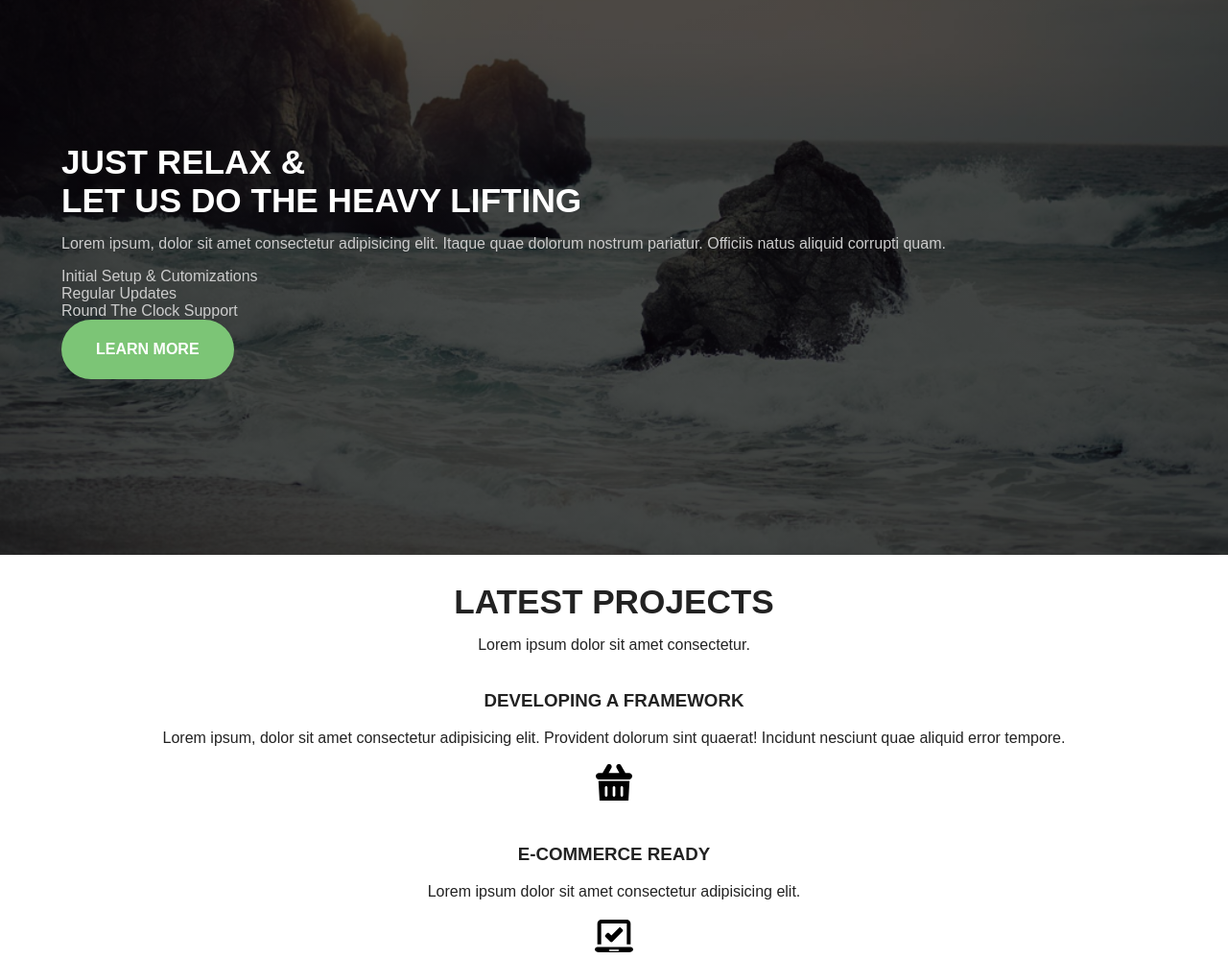
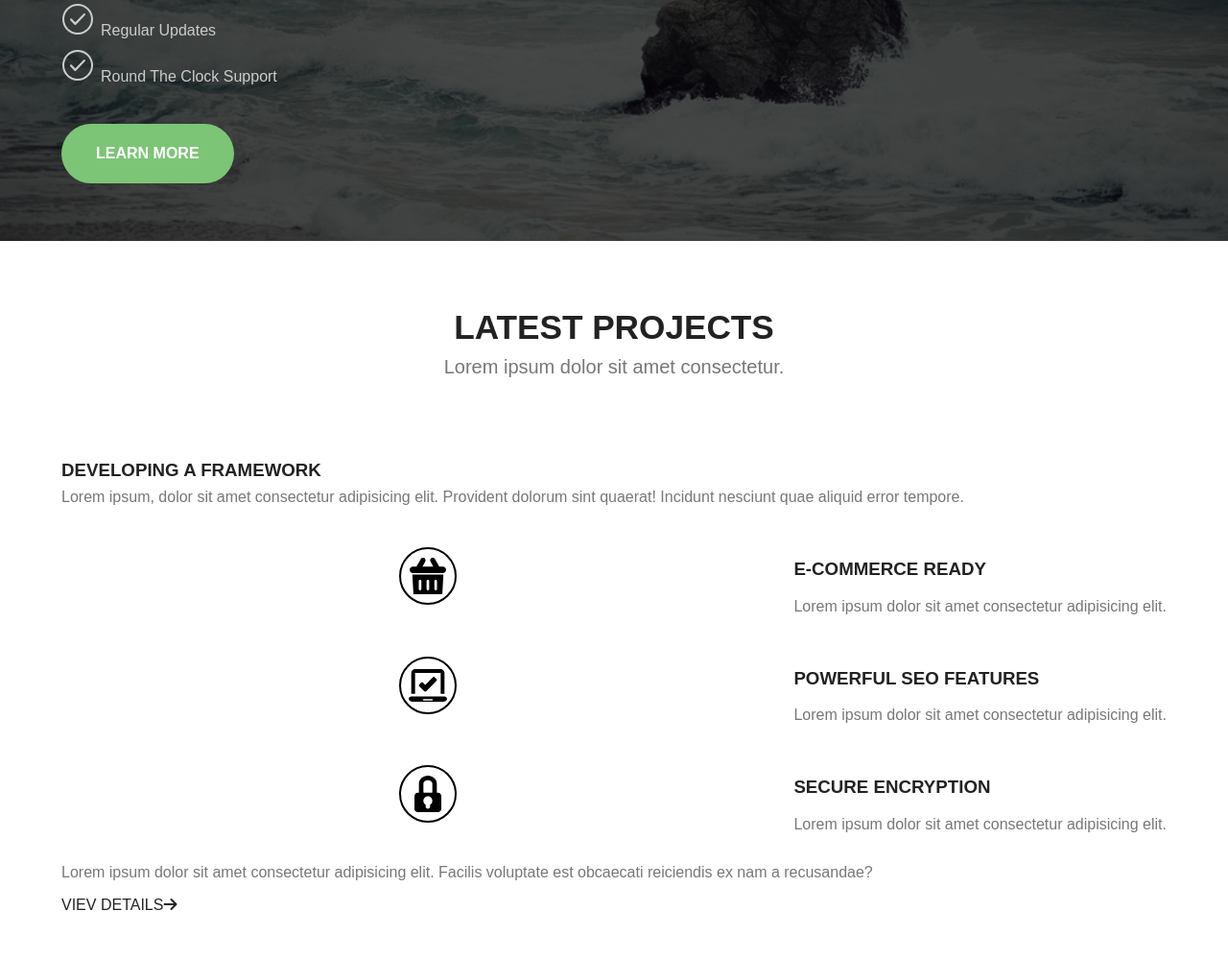
Before and after one commit to Whiskaso/Weekly_Webdev_Challenge3, a plain HTML site: page index.html in a window 1280 px wide. Shown: the part 1463-2462 px from the top of the page at 96% size. Drawn offline with Linux system fonts and the light colour scheme.

Commit message:
add styling up to portfolio section

```diff
--- a/css/style.css
+++ b/css/style.css
@@ -107,11 +107,9 @@ header {
     background-size: cover;
     color: #fff;
 
-    display: flex;
-    align-items: center;
-
-    height: 70vh;
     margin-top: 20px;
+    padding-top: 40px;
+    padding-bottom: 60px;
 }
 
 .home p {
@@ -123,6 +121,7 @@ header {
 
 .about {
     padding-top: 40px;
+    padding-bottom: 60px;
 }
 
 .about span {
@@ -131,6 +130,7 @@ header {
 
 .services-description {
     font-size: 18px;
+    margin-top: 0px;
 }
 
 .services-item {
@@ -150,12 +150,77 @@ header {
     background-size: cover;
 
     color: #fff;
+    text-align: left;
+
+    padding-top: 40px;
+    padding-bottom: 60px;
+}
+
+.about-relax p {
+    padding-top: 20px;
+}
+
+.about-relax ul {
+    list-style-position: inside;
+    list-style-image: url(../img/list-icon.svg);
+
+    margin-top: 20px;
+    margin-bottom: 40px;
+}
+
+.about-relax li {
+    margin-bottom: 10px;
+}
+
+.about-relax-sign {
+    color: #7CC576;
+}
+
+/*------ SECTION PORTFOLIO -------*/
+
+.portfolio {
+    padding-top: 40px;
+    padding-bottom: 60px;
+}
+
+.portfolio-content {
+    text-align: left;
+
+    margin-top: 65px;
+}
+
+.portfolio-description {
+    font-size: 20px;
+    margin-top: 0px;
+}
+
+.portfolio-content-description {
+    margin-top: -10px;
+}
+
+.portfolio-content-item {
     display: flex;
     align-items: center;
-    text-align: left;
+}
 
-    height: 80vh;
-    margin-top: 40px;
+.portfolio-icon {
+    border: 2px solid #000;
+    border-radius: 50%;
+
+    width: 60px;
+    height: 60px;
+
+    margin: 0 auto;
+    position: relative;
+}
+
+.portfolio img {
+    position: absolute;
+    top: 0;
+    bottom: 0;
+    left: 0;
+    right: 0;
+    margin: auto;
 }
 
 /*------- CONTAINERS ----------*/
--- a/index.html
+++ b/index.html
@@ -85,7 +85,7 @@
             </div>
 
             <div>
-                <h2>Just relax <span>&amp;</span><br>
+                <h2>Just relax <span class="about-relax-sign">&amp;</span><br>
                     let us do the heavy lifting</h2>
                 <p class="text-light-grey">Lorem ipsum, dolor sit amet consectetur adipisicing elit. Itaque quae dolorum
                     nostrum pariatur.
@@ -105,42 +105,54 @@
     <section id="portfolio" class="portfolio">
         <div class="wrapper">
             <h2>Latest projects</h2>
-            <p>Lorem ipsum dolor sit amet consectetur.</p>
+            <p class="portfolio-description text-dark-grey">Lorem ipsum dolor sit amet consectetur.</p>
 
+            <div class="portfolio-content">
                 <h3>Developing a framework</h3>
-            <p>Lorem ipsum, dolor sit amet consectetur adipisicing elit. Provident dolorum sint quaerat! Incidunt
+                <p class="portfolio-content-description text-dark-grey">Lorem ipsum, dolor sit amet consectetur
+                    adipisicing elit. Provident dolorum
+                    sint
+                    quaerat! Incidunt
                     nesciunt
                     quae aliquid error tempore.</p>
 
-            <div>
-                <div>
+                <div class="portfolio-content-item">
+                    <div class="portfolio-icon">
                         <img src="img/projects-icon_ecommerce.svg" alt="e-commerce">
                     </div>
+                    <div>
                         <h3>E-commerce Ready</h3>
-                <p>Lorem ipsum dolor sit amet consectetur adipisicing elit.</p>
+                        <p class="text-dark-grey">Lorem ipsum dolor sit amet consectetur adipisicing elit.</p>
+                    </div>
                 </div>
 
-            <div>
-                <div>
+                <div class="portfolio-content-item">
+                    <div class="portfolio-icon">
                         <img src="img/projects-icon_seo.svg" alt="laptop computer">
                     </div>
+                    <div>
                         <h3>Powerful SEO Features</h3>
-                <p>Lorem ipsum dolor sit amet consectetur adipisicing elit.</p>
+                        <p class="text-dark-grey">Lorem ipsum dolor sit amet consectetur adipisicing elit.</p>
+                    </div>
                 </div>
 
-            <div>
-                <div>
+                <div class="portfolio-content-item">
+                    <div class="portfolio-icon">
                         <img src="img/projects-icon_secure.svg" alt="lock">
                     </div>
+                    <div>
                         <h3>Secure Encryption</h3>
-                <p>Lorem ipsum dolor sit amet consectetur adipisicing elit.</p>
+                        <p class="text-dark-grey">Lorem ipsum dolor sit amet consectetur adipisicing elit.</p>
+                    </div>
                 </div>
 
-            <p>Lorem ipsum dolor sit amet consectetur adipisicing elit. Facilis voluptate est obcaecati reiciendis ex
+                <p class="text-dark-grey">Lorem ipsum dolor sit amet consectetur adipisicing elit. Facilis voluptate est
+                    obcaecati reiciendis ex
                     nam a
                     recusandae?</p>
 
                 <a href="#">VIEV DETAILS<span class="fas fa-arrow-right"></span></a>
+            </div>
 
             <div>
                 <!-- <img src="img/projects-section_tablet.png" alt="tablet"> -->
```
Lines whose indentation alone changed are shown as unchanged.
